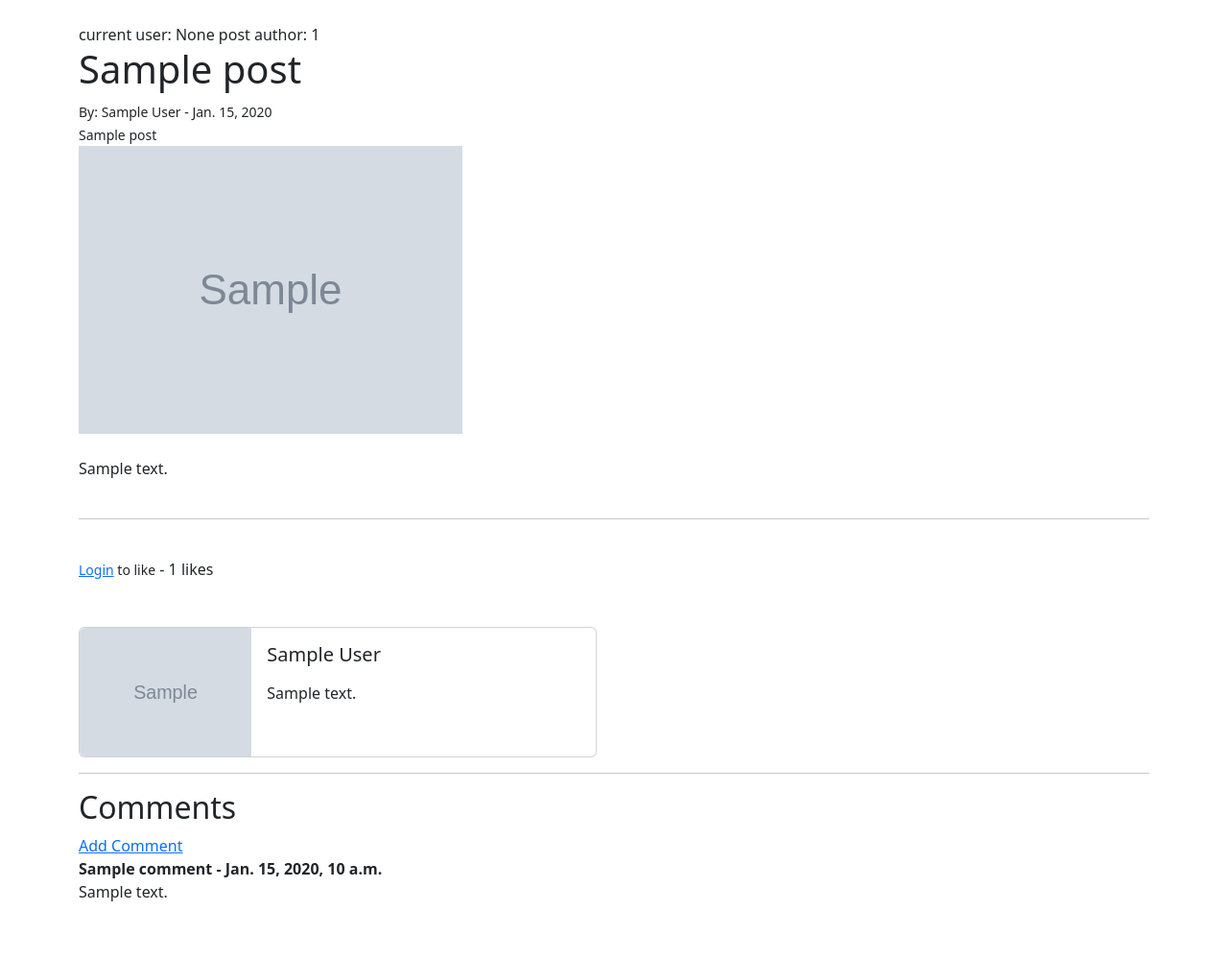
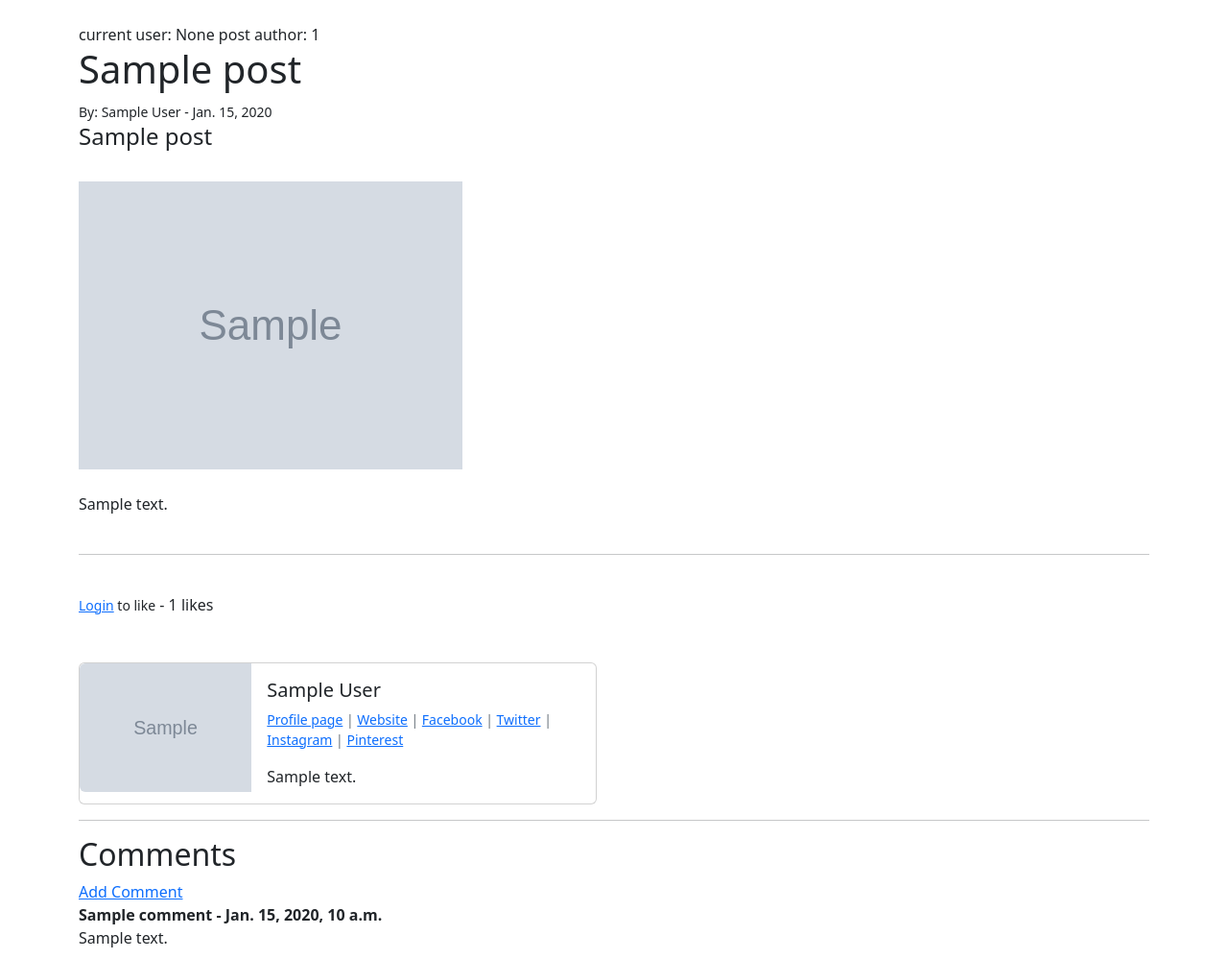
Before and after one commit to Goltzishpt/simpleblog, a Django app: page /article/1 in a window 1280 px wide. Shown: the part 56-1055 px from the top of the page at 96% size. Before the commit the page ends 995 px from the top, so only its background shows below. Run offline with Django 4.2, Linux system fonts and the light colour scheme; tables that the repository leaves empty hold one stand-in row (values such as "Sample post"); grey boxes marked "Sample" are stand-in pictures; some libraries are stand-ins or nearby versions.

Commit message:
Update article_details.html

```diff
--- a/theblog/templates/article_details.html
+++ b/theblog/templates/article_details.html
@@ -18,7 +18,7 @@ post author: {{ post.author.id }}
                 <a href="{% url 'delete_post' post.pk %}">[Delete]</a>
             {% endif %}
         {% endif %}
-        {{ post.title_tag }}
+        <h4>{{ post.title_tag }}</h4>
     </small><br/>
     {% if post.header_image %}
     <img src="{{ post.header_image.url }}"> <br/><br/>
@@ -60,7 +60,7 @@ post author: {{ post.author.id }}
             {{ post.author.first_name }}
             {{ post.author.last_name }}
         </h5>
-        {% if user.profile.id %}
+        {% if post.author.profile.id %}
         <p class="small text-muted">
 
 
```
